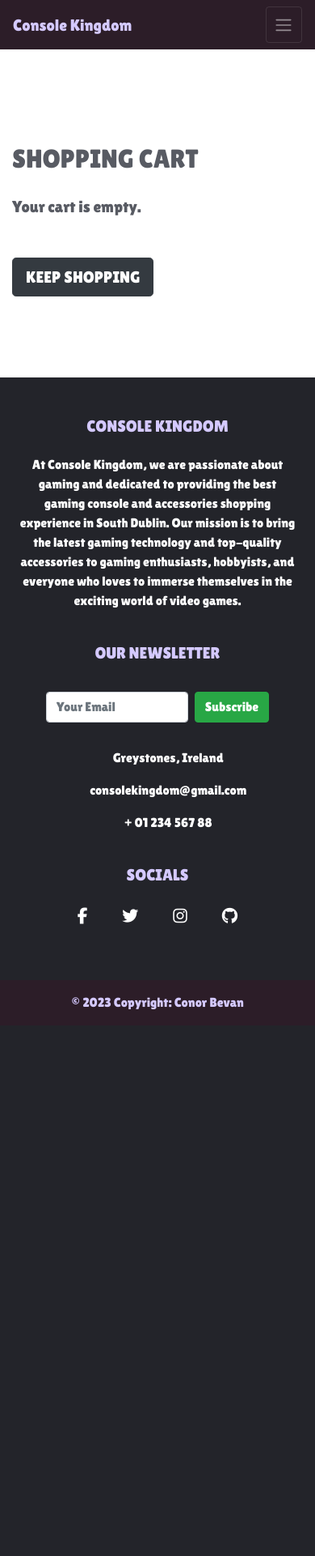
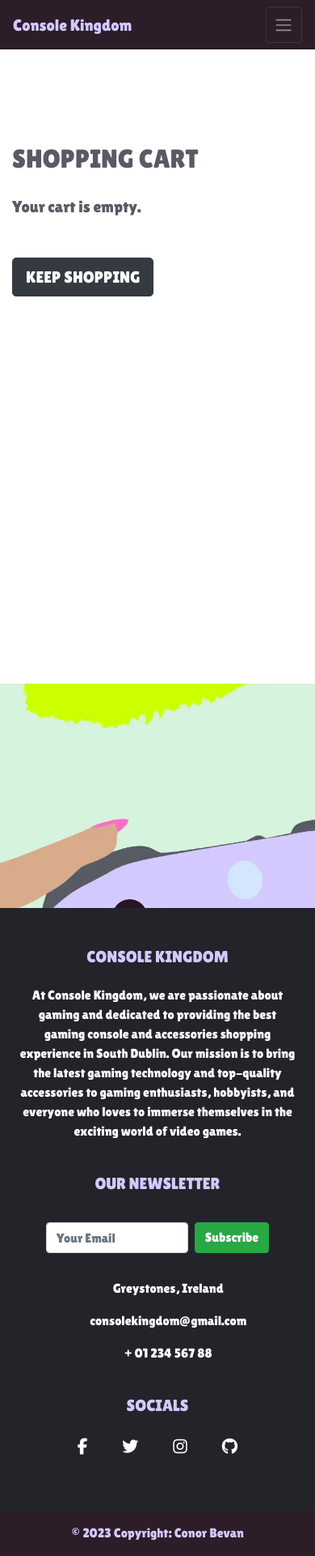
Before and after one commit to ConorBevan/Console-Kingdom, a Django app: page /cart/ in a window 390 px wide. Shown: the whole page at 81% size. Before the commit the page ends 1247 px from the top, so only its background shows below. Run offline with Django 3.2, Linux system fonts and the light colour scheme; some libraries are stand-ins or nearby versions.

Commit message:
Change CSS for mobile

```diff
--- a/static/css/base.css
+++ b/static/css/base.css
@@ -15,7 +15,7 @@ body {
     overflow-y: auto;
 }
 
-.h-100 {
+.page-height {
     height: auto !important;
 }
 
@@ -320,11 +320,6 @@ footer {
     bottom: 0;
 }
 
-body > footer {
-    position: sticky;
-    top: 100vh;
-}
-
 /* Media Queries */
 
 /* Slightly larger container on xl screens */
```
